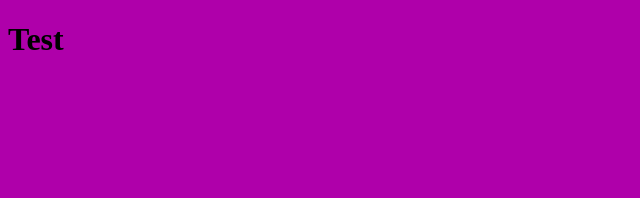
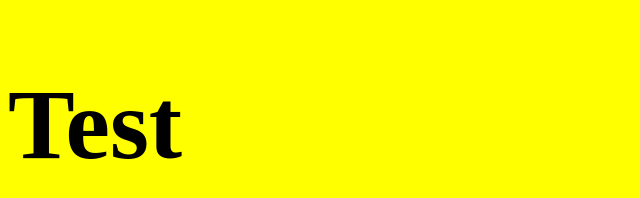
Before and after one commit to IAPopov12/site, a plain HTML site: page index.html in a window 1280 px wide. Shown: the whole page, without its empty margins (0-640 px from the left). Drawn offline with Linux system fonts and the light colour scheme.

Commit message:
Yellow BG style

```diff
--- a/style2.css
+++ b/style2.css
@@ -1 +1,2 @@
-body { background:#AF00AA; }
+body { background:yellow; }
+h1 { font-size:100px; }
```
